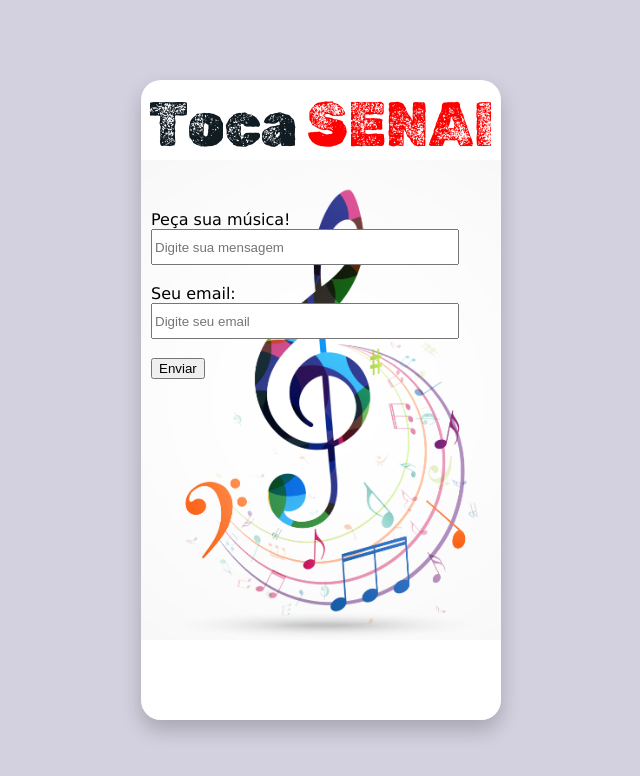
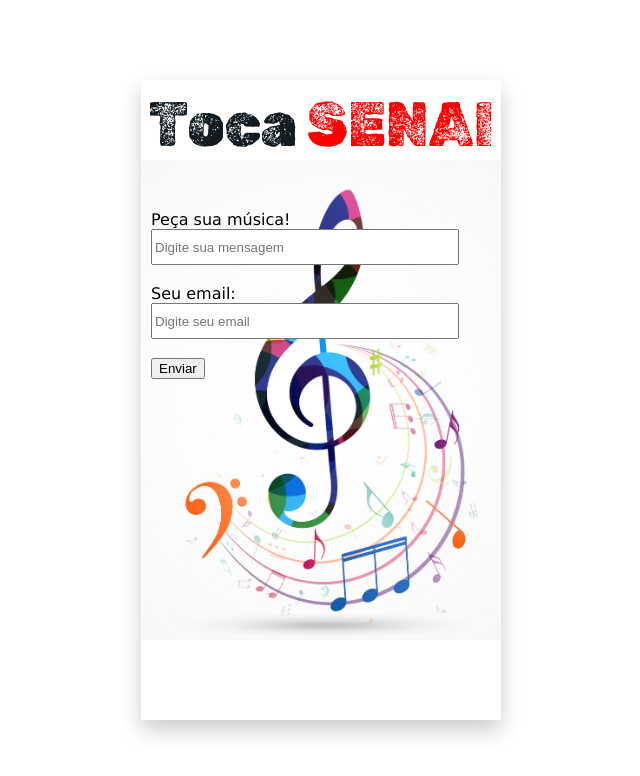
Before and after one commit to IrineuFrancisco/musicas, a plain HTML site: page index.html in a window 1280 px wide. Shown: the whole page, without its empty margins (319-959 px from the left). Drawn offline with Linux system fonts and the light colour scheme.

Commit message:
Update index.html

```diff
--- a/index.html
+++ b/index.html
@@ -5,7 +5,7 @@
   <title>Toca aí</title>
   <style>
     body {
-      background-color: #d3d0df;
+      background-color: #FFFFFF;
       display: flex;
       justify-content: center;
       align-items: center;
@@ -16,7 +16,7 @@
     .smartphone {
       width: 360px;
       height: 640px;
-      border-radius: 20px;
+/*       border-radius: 20px; */
       box-shadow: 0px 10px 20px rgba(0, 0, 0, 0.2);
       overflow: hidden;
       position: relative;
```
